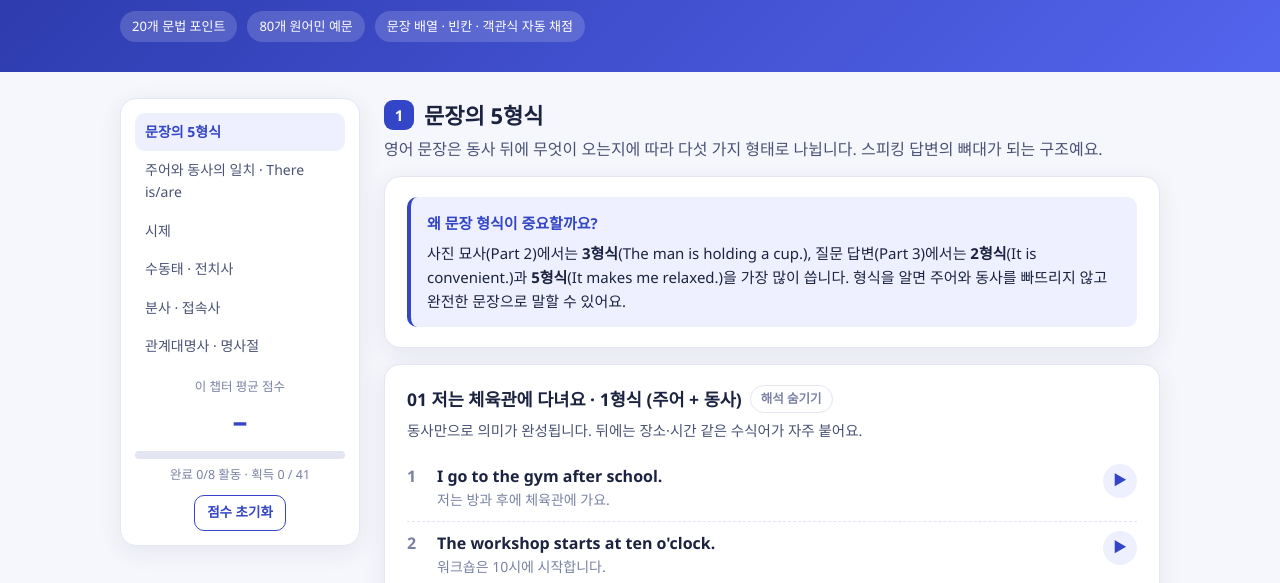
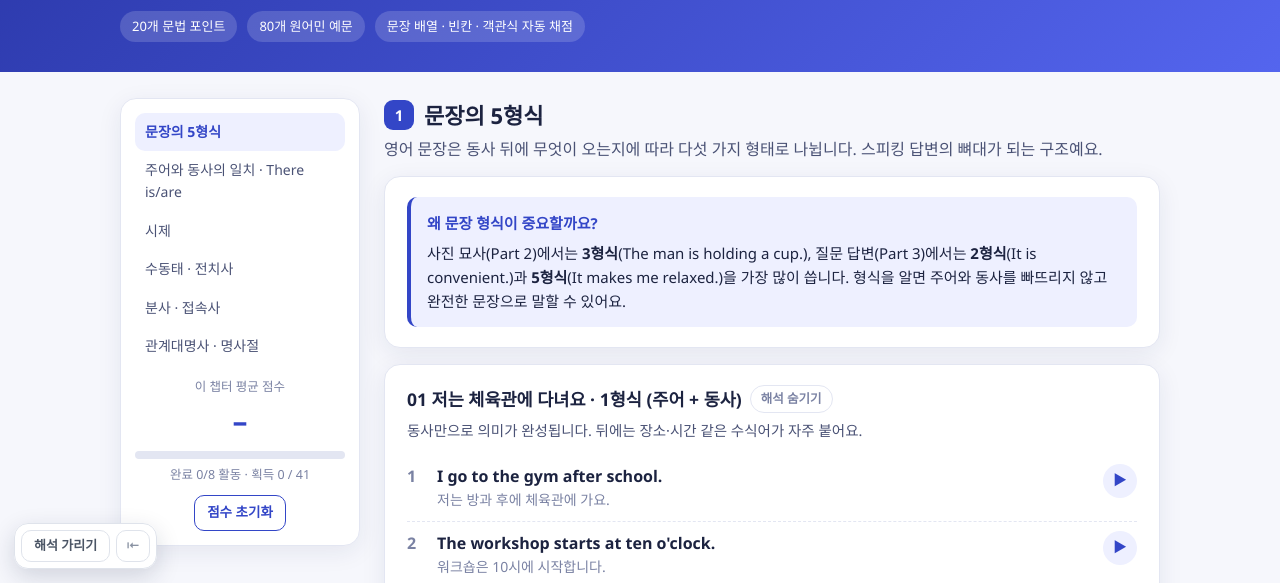
Before and after one commit to yalli2/toeic_speaking, a plain HTML site: page grammar.html in a window 1280 px wide. Shown: the part 217-800 px from the top of the page. Drawn offline with Linux system fonts and the light colour scheme.

Commit message:
뜻 가리기 · 해석 가리기 기능 추가
화면 왼쪽 아래 버튼으로 단어 뜻과 문장 해석을 흐리게 가리고,
가려진 부분을 누르면 하나씩 확인할 수 있습니다. 설정은 페이지를 옮겨도 유지됩니다.

Co-Authored-By: Claude Opus 5.5 <noreply@anthropic.com>
Claude-Session: https://claude.ai/code/session_0117yATE2DKP8NNyhhzFyhXD

```diff
--- /dev/null
+++ b/dain-hide.js
@@ -0,0 +1,140 @@
+window.DAIN_HIDE_CFG={"ko": ".model .ko, .ex .t .ko, .sent .ko"};
+/* 다인에듀 학습 사이트 공통 — 뜻 가리기 · 해석 가리기
+ * 단어의 뜻(mn)과 문장의 해석(ko)을 버튼 한 번으로 흐리게 가리고, 가려진 부분을 누르면 하나씩 확인합니다.
+ * 설정은 브라우저에 저장되어 같은 사이트의 다른 페이지에서도 유지됩니다.
+ * 이 사이트에서 가릴 대상은 위의 CFG(선택자)에 정의되어 있습니다.
+ */
+(function () {
+  "use strict";
+  if (window.__dainHide) return; window.__dainHide = true;
+  var C = window.DAIN_HIDE_CFG || {};
+  var SEL = { mn: C.mn || "", ko: C.ko || "" };
+  var ANY = C.any || "";
+  if (!SEL.mn && !SEL.ko && !ANY) return;
+  var EXCL = ".dh-bar" + (C.exclude ? "," + C.exclude : "");
+  var KEY = "dain-hide:" + (location.pathname.split("/")[1] || "root");
+  var st;
+  try { st = JSON.parse(localStorage.getItem(KEY)) || {}; } catch (e) { st = {}; }
+  st = { mn: !!st.mn, ko: !!st.ko };
+  function save() { try { localStorage.setItem(KEY, JSON.stringify(st)); } catch (e) {} }
+
+  var css = document.createElement("style");
+  css.textContent =
+    "html.dh-hide-mn .dh-mn,html.dh-hide-ko .dh-ko{filter:blur(6px)!important;cursor:pointer;user-select:none;-webkit-user-select:none;transition:filter .15s}" +
+    "html.dh-hide-mn .dh-mn.dh-peek,html.dh-hide-ko .dh-ko.dh-peek{filter:none!important}" +
+    ".dh-bar{position:fixed;left:14px;bottom:14px;z-index:2147483000;display:none;align-items:center;gap:6px;background:rgba(255,255,255,.96);border:1px solid #dfe3eb;border-radius:14px;padding:6px;box-shadow:0 8px 24px rgba(20,30,60,.16);font:600 13px/1.2 system-ui,-apple-system,'Apple SD Gothic Neo','Malgun Gothic',sans-serif}" +
+    ".dh-bar.show{display:flex}" +
+    ".dh-bar button{all:unset;box-sizing:border-box;border:1px solid #dfe3eb;background:#fff;border-radius:10px;padding:7px 12px;color:#4b5565;cursor:pointer;white-space:nowrap;font:inherit}" +
+    ".dh-bar button:hover{border-color:#9aa3b2}" +
+    ".dh-bar button.on{background:#1d2433;color:#fff;border-color:#1d2433}" +
+    ".dh-bar button[hidden]{display:none}" +
+    ".dh-bar .dh-x{padding:7px 9px;color:#8a93a3}" +
+    ".dh-bar.min .dh-k{display:none}" +
+    "@media (max-width:640px){.dh-bar{left:8px;bottom:8px}.dh-bar button{padding:6px 9px;font-size:12px}}" +
+    "@media print{.dh-bar{display:none!important}.dh-mn,.dh-ko{filter:none!important}}";
+  (document.head || document.documentElement).appendChild(css);
+
+  var L = {
+    ko: { mn: "뜻 가리기", ko: "해석 가리기", tmn: "단어의 한국어 뜻을 가립니다", tko: "문장의 한국어 해석을 가립니다", min: "접기", open: "뜻·해석 가리기 펼치기" },
+    en: { mn: "Hide meanings", ko: "Hide translations", tmn: "Blur word meanings", tko: "Blur sentence translations", min: "Collapse", open: "Show hide tools" }
+  };
+  function lang() {
+    var l = (document.documentElement.lang || "ko").toLowerCase();
+    return (C.i18n && l && l.indexOf("ko") !== 0) ? "en" : "ko";
+  }
+
+  var bar;
+  function build() {
+    bar = document.createElement("div");
+    bar.className = "dh-bar"; bar.setAttribute("role", "toolbar");
+    bar.innerHTML = '<button type="button" class="dh-k" data-k="mn"></button><button type="button" class="dh-k" data-k="ko"></button><button type="button" class="dh-x">⇤</button>';
+    document.body.appendChild(bar);
+    Array.prototype.forEach.call(bar.querySelectorAll(".dh-k"), function (b) {
+      b.addEventListener("click", function () { st[b.dataset.k] = !st[b.dataset.k]; save(); apply(); });
+    });
+    var x = bar.querySelector(".dh-x");
+    try { if (localStorage.getItem(KEY + ":min") === "1") bar.classList.add("min"); } catch (e) {}
+    x.addEventListener("click", function () {
+      bar.classList.toggle("min");
+      try { localStorage.setItem(KEY + ":min", bar.classList.contains("min") ? "1" : "0"); } catch (e) {}
+      label();
+    });
+    label();
+  }
+  function label() {
+    var t = L[lang()];
+    bar.setAttribute("aria-label", t.mn + " / " + t.ko);
+    var bm = bar.querySelector('[data-k="mn"]'), bk = bar.querySelector('[data-k="ko"]'), x = bar.querySelector(".dh-x");
+    bm.textContent = t.mn; bm.title = t.tmn; bk.textContent = t.ko; bk.title = t.tko;
+    var min = bar.classList.contains("min");
+    x.textContent = min ? "👁" : "⇤"; x.title = min ? t.open : t.min;
+  }
+  function apply() {
+    document.documentElement.classList.toggle("dh-hide-mn", st.mn);
+    document.documentElement.classList.toggle("dh-hide-ko", st.ko);
+    Array.prototype.forEach.call(bar.querySelectorAll(".dh-k"), function (b) {
+      b.classList.toggle("on", st[b.dataset.k]); b.setAttribute("aria-pressed", st[b.dataset.k] ? "true" : "false");
+    });
+    Array.prototype.forEach.call(document.querySelectorAll(".dh-peek"), function (e) { e.classList.remove("dh-peek"); });
+  }
+  function mark(k) {
+    if (!SEL[k]) return;
+    var list; try { list = document.querySelectorAll(SEL[k]); } catch (e) { return; }
+    Array.prototype.forEach.call(list, function (el) {
+      if (el.classList.contains("dh-mn") || el.classList.contains("dh-ko") || el.closest(EXCL)) return;
+      if (!/\S/.test(el.textContent || "")) return;
+      el.classList.add("dh-" + k);
+    });
+  }
+  // 같은 클래스로 뜻과 해석이 함께 쓰이는 사이트: 글의 길이·문장부호로 구분
+  function kindOf(el) {
+    var t = (el.textContent || "").replace(/\s+/g, " ").trim().replace(/\s*[(（][^()（）]*[)）]$/, "");
+    if (/[.?!。…？！]["'”’)]*$/.test(t)) return "ko";
+    if (/(니다|어요|아요|해요|세요|이에요|예요|군요|네요|지요|죠|까요?|다)$/.test(t) && t.length > 6) return "ko";
+    if (t.length > 22 || t.split(" ").length > 4) return "ko";
+    return "mn";
+  }
+  function markAny() {
+    if (!ANY) return;
+    var list; try { list = document.querySelectorAll(ANY); } catch (e) { return; }
+    Array.prototype.forEach.call(list, function (el) {
+      if (el.classList.contains("dh-mn") || el.classList.contains("dh-ko") || el.closest(EXCL)) return;
+      if (!/\S/.test(el.textContent || "")) return;
+      el.classList.add("dh-" + kindOf(el));
+    });
+  }
+  function scan() {
+    if (!bar.isConnected) { document.body.appendChild(bar); apply(); }
+    mark("mn"); mark("ko"); markAny();
+    var hm = !!document.querySelector(".dh-mn"), hk = !!document.querySelector(".dh-ko");
+    bar.querySelector('[data-k="mn"]').hidden = !hm;
+    bar.querySelector('[data-k="ko"]').hidden = !hk;
+    bar.classList.toggle("show", hm || hk);
+    label();
+  }
+  document.addEventListener("click", function (e) {
+    var t = e.target.closest && e.target.closest(".dh-mn,.dh-ko");
+    if (!t) return;
+    var hidden = (st.mn && t.classList.contains("dh-mn")) || (st.ko && t.classList.contains("dh-ko"));
+    if (!hidden) return;
+    if (t.classList.contains("dh-peek")) { t.classList.remove("dh-peek"); }
+    else { t.classList.add("dh-peek"); }
+    e.preventDefault(); e.stopPropagation();
+  }, true);
+
+  function start() {
+    build(); apply(); scan();
+    var timer = null;
+    new MutationObserver(function (muts) {
+      for (var i = 0; i < muts.length; i++) {
+        var m = muts[i];
+        if (m.type === "attributes" || (m.target.closest && m.target.closest(".dh-bar"))) continue;
+        if (!bar.isConnected) { scan(); return; }
+        clearTimeout(timer); timer = setTimeout(scan, 150); return;
+      }
+    }).observe(document.body, { childList: true, subtree: true, attributes: true, attributeFilter: ["lang"] });
+    new MutationObserver(function () { clearTimeout(timer); timer = setTimeout(scan, 150); })
+      .observe(document.documentElement, { attributes: true, attributeFilter: ["lang"] });
+  }
+  if (document.readyState === "loading") document.addEventListener("DOMContentLoaded", start); else start();
+})();
--- a/grammar.html
+++ b/grammar.html
@@ -29,5 +29,6 @@
 <script src="assets/chapters.js"></script>
 <script src="data/grammar.js"></script>
 <script src="assets/app.js"></script>
+<script src="dain-hide.js" defer></script>
 </body>
 </html>
```
Also changed, not shown: index.html (+1 -0 lines), part1.html (+1 -0 lines), part2.html (+1 -0 lines), part3.html (+1 -0 lines), part4.html (+1 -0 lines), part5.html (+1 -0 lines), part6.html (+1 -0 lines), test1.html (+1 -0 lines), test2.html (+1 -0 lines), test3.html (+1 -0 lines).
